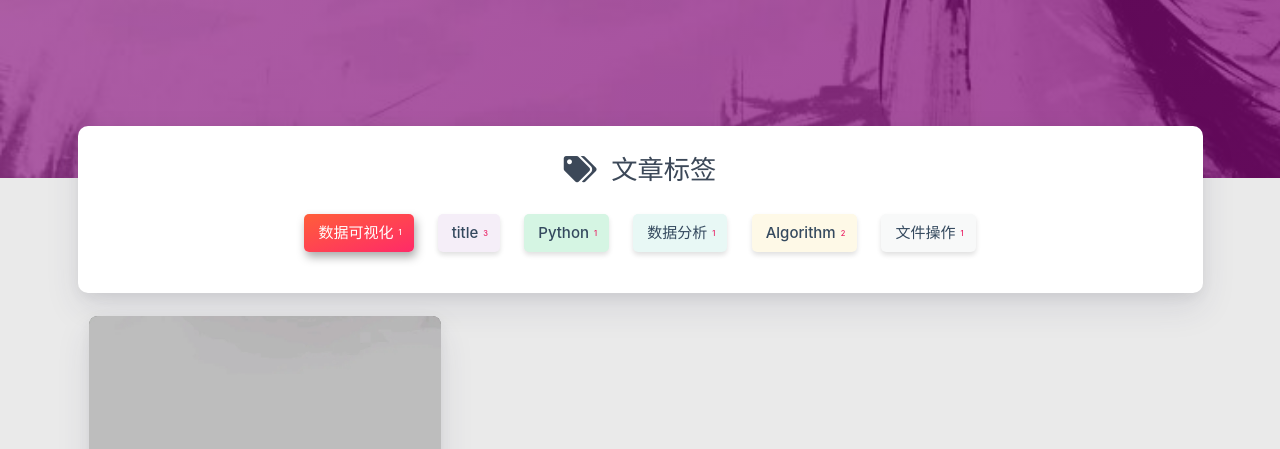
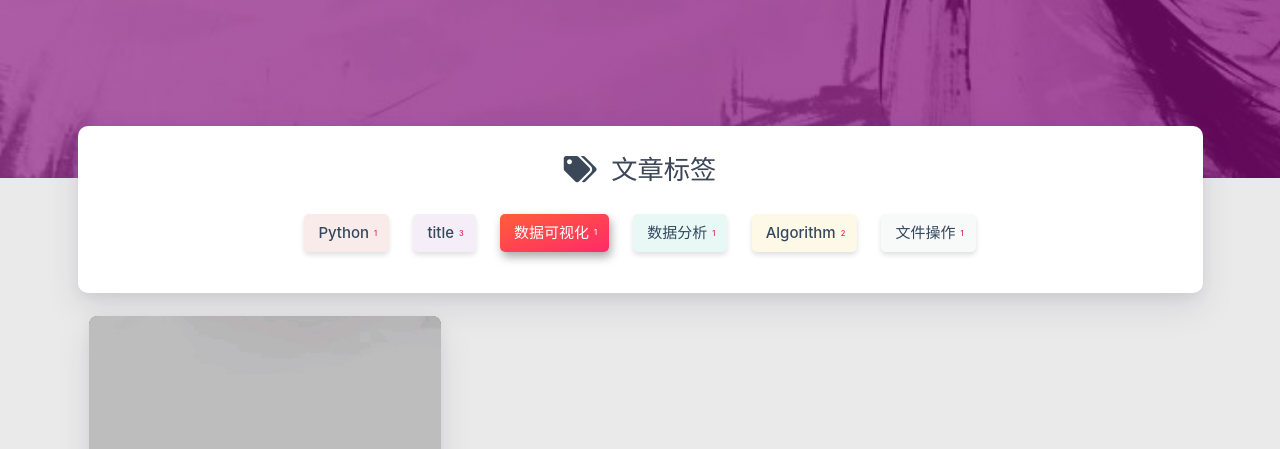
Before and after one commit to Guet-yzj/Guet-yzj.github.io, a plain HTML site: page tags/数据可视化/index.html in a window 1280 px wide. Shown: the part 302-751 px from the top of the page. Drawn offline with nearby package versions, Linux system fonts and the light colour scheme; some packages are replaced by stand-ins of ours; a script that the page names is missing.

Commit message:
Site updated: 2021-07-02 19:56:32

```diff
--- a/tags/数据可视化/index.html
+++ b/tags/数据可视化/index.html
@@ -373,10 +373,10 @@
             <div class="tag-chips">
 
 
-                <a href="/tags/%E6%95%B0%E6%8D%AE%E5%8F%AF%E8%A7%86%E5%8C%96/" title="数据可视化: 1">
+                <a href="/tags/Python/" title="Python: 1">
                     <span class="chip center-align waves-effect waves-light
-                             chip-active "
-                            data-tagname="数据可视化" style="background-color: #F9EBEA;">数据可视化
+                             chip-default "
+                            data-tagname="Python" style="background-color: #F9EBEA;">Python
                         <span class="tag-length">1</span>
                     </span>
                 </a>
@@ -391,10 +391,10 @@
                 </a>
 
 
-                <a href="/tags/Python/" title="Python: 1">
+                <a href="/tags/%E6%95%B0%E6%8D%AE%E5%8F%AF%E8%A7%86%E5%8C%96/" title="数据可视化: 1">
                     <span class="chip center-align waves-effect waves-light
-                             chip-default "
-                            data-tagname="Python" style="background-color: #D5F5E3;">Python
+                             chip-active "
+                            data-tagname="数据可视化" style="background-color: #D5F5E3;">数据可视化
                         <span class="tag-length">1</span>
                     </span>
                 </a>
```
Also changed, not shown: about/index.html (+5 -5 lines), tags/Algorithm/index.html (+4 -4 lines), tags/Python/index.html (+6 -6 lines), tags/index.html (+5 -5 lines), tags/title/index.html (+4 -4 lines), tags/数据分析/index.html (+4 -4 lines), tags/文件操作/index.html (+4 -4 lines).
